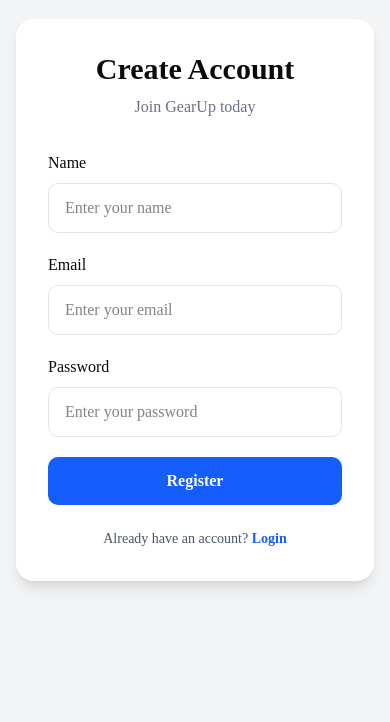
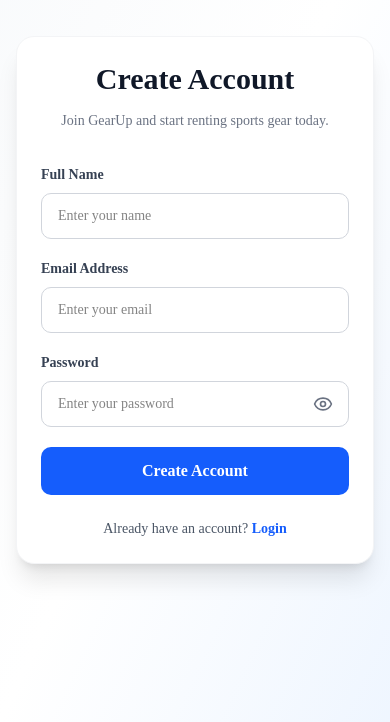
Before and after one commit to HasnathAhmedTamim/B7A5-GearUp-Frontend-Assignment-, a Next.js app: page /register in a window 390 px wide. Shown: the part 122-844 px from the top of the page. Built offline with nearby package versions, Linux system fonts and the light colour scheme; no server answers.

Commit message:
feat : form responsive add

```diff
--- a/src/app/(auth)/login/page.tsx
+++ b/src/app/(auth)/login/page.tsx
@@ -2,7 +2,7 @@ import LoginForm from "@/components/forms/LoginForm";
 
 export default function LoginPage() {
     return (
-        <main className="flex min-h-screen items-center justify-center bg-slate-50 px-4 py-10">
+        <main className="flex min-h-screen items-center justify-center bg-gradient-to-br from-slate-50 via-white to-blue-50 px-4 py-10 sm:px-6 lg:px-8">
             <LoginForm />
         </main>
     );
--- a/src/app/(auth)/register/page.tsx
+++ b/src/app/(auth)/register/page.tsx
@@ -2,8 +2,8 @@ import RegisterForm from "@/components/forms/RegisterForm";
 
 export default function RegisterPage() {
     return (
-        <section className="flex min-h-screen items-center justify-center bg-gray-100 px-4 py-12">
+        <main className="flex min-h-screen items-center justify-center bg-gradient-to-br from-slate-50 via-white to-blue-50 px-4 py-10 sm:px-6 lg:px-8">
             <RegisterForm />
-        </section>
+        </main>
     );
 }
--- a/src/components/forms/LoginForm.tsx
+++ b/src/components/forms/LoginForm.tsx
@@ -2,6 +2,9 @@
 
 import Link from "next/link";
 import { useRouter } from "next/navigation";
+import { useState } from "react";
+
+import { Eye, EyeOff } from "lucide-react";
 
 import { useForm } from "react-hook-form";
 import { useMutation } from "@tanstack/react-query";
@@ -20,6 +23,8 @@ export default function LoginForm() {
   const router = useRouter();
   const { refreshUser } = useAuthContext();
 
+  const [showPassword, setShowPassword] = useState(false);
+
   const {
     register,
     handleSubmit,
@@ -32,21 +37,15 @@ export default function LoginForm() {
     onSuccess: async (res) => {
       toast.success(res.message || "Login successful");
 
-      // Refresh logged in user
       await refreshUser();
 
-      // Redirect to home
       router.push("/");
       router.refresh();
     },
 
     onError: (error) => {
-
-      toast.error(
-        getErrorMessage(error)
-      );
-
-    }
+      toast.error(getErrorMessage(error));
+    },
   });
 
   const onSubmit = (data: LoginFormData) => {
@@ -54,23 +53,32 @@ export default function LoginForm() {
   };
 
   return (
-    <div className="w-full max-w-md rounded-2xl bg-white p-8 shadow-lg">
-      <h1 className="text-center text-3xl font-bold">
+    <div className="w-full max-w-md rounded-2xl border border-gray-100 bg-white p-6 shadow-xl sm:p-8">
+
+      {/* Heading */}
+
+      <div className="text-center">
+        <h1 className="text-3xl font-bold text-gray-900 sm:text-4xl">
           Welcome Back
         </h1>
 
-      <p className="mt-2 text-center text-gray-500">
+        <p className="mt-3 text-sm leading-6 text-gray-500 sm:text-base">
           Login to your GearUp account
         </p>
+      </div>
+
+      {/* Form */}
 
       <form
         onSubmit={handleSubmit(onSubmit)}
         className="mt-8 space-y-5"
       >
+
         {/* Email */}
+
         <div>
-          <label className="mb-2 block font-medium">
-            Email
+          <label className="mb-2 block text-sm font-semibold text-gray-700">
+            Email Address
           </label>
 
           <input
@@ -79,53 +87,75 @@ export default function LoginForm() {
             {...register("email", {
               required: "Email is required",
             })}
-            className="w-full rounded-lg border px-4 py-3 outline-none transition focus:border-blue-600"
+            className="w-full rounded-lg border border-gray-300 px-4 py-3 text-sm outline-none transition-all focus:border-blue-600 focus:ring-2 focus:ring-blue-100"
           />
 
           {errors.email && (
-            <p className="mt-1 text-sm text-red-500">
+            <p className="mt-2 text-sm text-red-500">
               {errors.email.message}
             </p>
           )}
         </div>
 
         {/* Password */}
+
         <div>
-          <label className="mb-2 block font-medium">
+          <label className="mb-2 block text-sm font-semibold text-gray-700">
             Password
           </label>
 
+          <div className="relative">
+
             <input
-            type="password"
+              type={showPassword ? "text" : "password"}
               placeholder="Enter your password"
               {...register("password", {
                 required: "Password is required",
               })}
-            className="w-full rounded-lg border px-4 py-3 outline-none transition focus:border-blue-600"
+              className="w-full rounded-lg border border-gray-300 px-4 py-3 pr-12 text-sm outline-none transition-all focus:border-blue-600 focus:ring-2 focus:ring-blue-100"
             />
 
+            <button
+              type="button"
+              onClick={() =>
+                setShowPassword(!showPassword)
+              }
+              className="absolute top-1/2 right-4 -translate-y-1/2 text-gray-500 transition hover:text-blue-600"
+            >
+              {showPassword ? (
+                <EyeOff size={20} />
+              ) : (
+                <Eye size={20} />
+              )}
+            </button>
+
+          </div>
+
           {errors.password && (
-            <p className="mt-1 text-sm text-red-500">
+            <p className="mt-2 text-sm text-red-500">
               {errors.password.message}
             </p>
           )}
         </div>
 
-        {/* Submit Button */}
+        {/* Submit */}
+
         <button
           type="submit"
           disabled={isPending}
-          className="w-full rounded-lg bg-blue-600 py-3 font-semibold text-white transition hover:bg-blue-700 disabled:cursor-not-allowed disabled:opacity-70"
+          className="w-full rounded-lg bg-blue-600 py-3 font-semibold text-white transition-all duration-300 hover:bg-blue-700 hover:shadow-lg disabled:cursor-not-allowed disabled:opacity-70"
         >
           {isPending ? "Logging in..." : "Login"}
         </button>
       </form>
 
+      {/* Footer */}
+
       <p className="mt-6 text-center text-sm text-gray-600">
-        Don't have an account?{" "}
+        Don&apos;t have an account?{" "}
         <Link
           href="/register"
-          className="font-semibold text-blue-600 hover:underline"
+          className="font-semibold text-blue-600 transition hover:underline"
         >
           Register
         </Link>
--- a/src/components/forms/RegisterForm.tsx
+++ b/src/components/forms/RegisterForm.tsx
@@ -2,6 +2,9 @@
 
 import Link from "next/link";
 import { useRouter } from "next/navigation";
+import { useState } from "react";
+
+import { Eye, EyeOff } from "lucide-react";
 
 import { useForm } from "react-hook-form";
 import { useMutation } from "@tanstack/react-query";
@@ -18,6 +21,8 @@ type RegisterFormData = RegisterPayload;
 export default function RegisterForm() {
     const router = useRouter();
 
+    const [showPassword, setShowPassword] = useState(false);
+
     const {
         register,
         handleSubmit,
@@ -29,17 +34,12 @@ export default function RegisterForm() {
 
         onSuccess: (res) => {
             toast.success(res.message || "Registration successful");
-
-            router.push("/login");
+            router.push("/");
         },
 
         onError: (error) => {
-
-            toast.error(
-                getErrorMessage(error)
-            );
-
-        }
+            toast.error(getErrorMessage(error));
+        },
     });
 
     const onSubmit = (data: RegisterFormData) => {
@@ -47,22 +47,32 @@ export default function RegisterForm() {
     };
 
     return (
-        <div className="w-full max-w-md rounded-2xl bg-white p-8 shadow-lg">
-            <h1 className="text-center text-3xl font-bold">
+        <div className="w-full max-w-md rounded-2xl border border-gray-100 bg-white p-6 shadow-xl sm:p-8">
+
+            {/* Heading */}
+
+            <div className="text-center">
+                <h1 className="text-3xl font-bold text-gray-900 sm:text-4xl">
                     Create Account
                 </h1>
 
-            <p className="mt-2 text-center text-gray-500">
-                Join GearUp today
+                <p className="mt-3 text-sm leading-6 text-gray-500 sm:text-base">
+                    Join GearUp and start renting sports gear today.
                 </p>
+            </div>
+
+            {/* Form */}
 
             <form
                 onSubmit={handleSubmit(onSubmit)}
                 className="mt-8 space-y-5"
             >
+
+                {/* Name */}
+
                 <div>
-                    <label className="mb-2 block font-medium">
-                        Name
+                    <label className="mb-2 block text-sm font-semibold text-gray-700">
+                        Full Name
                     </label>
 
                     <input
@@ -71,19 +81,21 @@ export default function RegisterForm() {
                         {...register("name", {
                             required: "Name is required",
                         })}
-                        className="w-full rounded-lg border px-4 py-3 outline-none focus:border-blue-600"
+                        className="w-full rounded-lg border border-gray-300 px-4 py-3 text-sm outline-none transition-all focus:border-blue-600 focus:ring-2 focus:ring-blue-100"
                     />
 
                     {errors.name && (
-                        <p className="mt-1 text-sm text-red-500">
+                        <p className="mt-2 text-sm text-red-500">
                             {errors.name.message}
                         </p>
                     )}
                 </div>
 
+                {/* Email */}
+
                 <div>
-                    <label className="mb-2 block font-medium">
-                        Email
+                    <label className="mb-2 block text-sm font-semibold text-gray-700">
+                        Email Address
                     </label>
 
                     <input
@@ -92,59 +104,88 @@ export default function RegisterForm() {
                         {...register("email", {
                             required: "Email is required",
                         })}
-                        className="w-full rounded-lg border px-4 py-3 outline-none focus:border-blue-600"
+                        className="w-full rounded-lg border border-gray-300 px-4 py-3 text-sm outline-none transition-all focus:border-blue-600 focus:ring-2 focus:ring-blue-100"
                     />
 
                     {errors.email && (
-                        <p className="mt-1 text-sm text-red-500">
+                        <p className="mt-2 text-sm text-red-500">
                             {errors.email.message}
                         </p>
                     )}
                 </div>
 
+                {/* Password */}
+
                 <div>
-                    <label className="mb-2 block font-medium">
+                    <label className="mb-2 block text-sm font-semibold text-gray-700">
                         Password
                     </label>
 
+                    <div className="relative">
+
                         <input
-                        type="password"
+                            type={showPassword ? "text" : "password"}
                             placeholder="Enter your password"
                             {...register("password", {
                                 required: "Password is required",
                                 minLength: {
                                     value: 6,
-                                message: "Password must be at least 6 characters",
+                                    message:
+                                        "Password must be at least 6 characters",
                                 },
                             })}
-                        className="w-full rounded-lg border px-4 py-3 outline-none focus:border-blue-600"
+                            className="w-full rounded-lg border border-gray-300 px-4 py-3 pr-12 text-sm outline-none transition-all focus:border-blue-600 focus:ring-2 focus:ring-blue-100"
                         />
 
+                        <button
+                            type="button"
+                            onClick={() =>
+                                setShowPassword(!showPassword)
+                            }
+                            className="absolute top-1/2 right-4 -translate-y-1/2 text-gray-500 transition hover:text-blue-600"
+                        >
+                            {showPassword ? (
+                                <EyeOff size={20} />
+                            ) : (
+                                <Eye size={20} />
+                            )}
+                        </button>
+
+                    </div>
+
                     {errors.password && (
-                        <p className="mt-1 text-sm text-red-500">
+                        <p className="mt-2 text-sm text-red-500">
                             {errors.password.message}
                         </p>
                     )}
                 </div>
 
+                {/* Submit */}
+
                 <button
                     type="submit"
                     disabled={isPending}
-                    className="w-full rounded-lg bg-blue-600 py-3 font-semibold text-white hover:bg-blue-700 disabled:opacity-70"
+                    className="w-full rounded-lg bg-blue-600 py-3 font-semibold text-white transition-all duration-300 hover:bg-blue-700 hover:shadow-lg disabled:cursor-not-allowed disabled:opacity-70"
                 >
-                    {isPending ? "Creating Account..." : "Register"}
+                    {isPending
+                        ? "Creating Account..."
+                        : "Create Account"}
                 </button>
+
             </form>
+
+            {/* Footer */}
 
             <p className="mt-6 text-center text-sm text-gray-600">
                 Already have an account?{" "}
                 <Link
                     href="/login"
-                    className="font-semibold text-blue-600 hover:underline"
+                    className="font-semibold text-blue-600 transition hover:underline"
                 >
                     Login
                 </Link>
             </p>
+
         </div>
     );
 }
```
Lines whose indentation alone changed are shown as unchanged.
